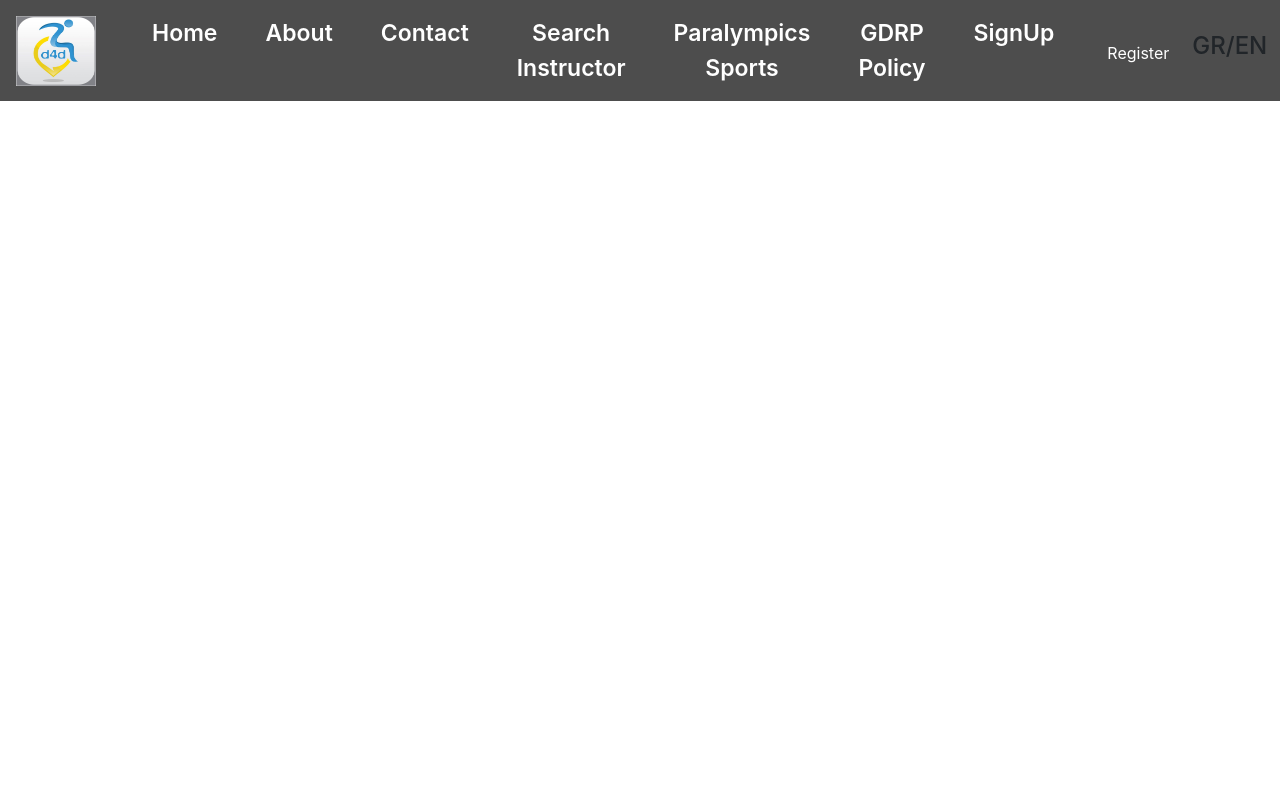
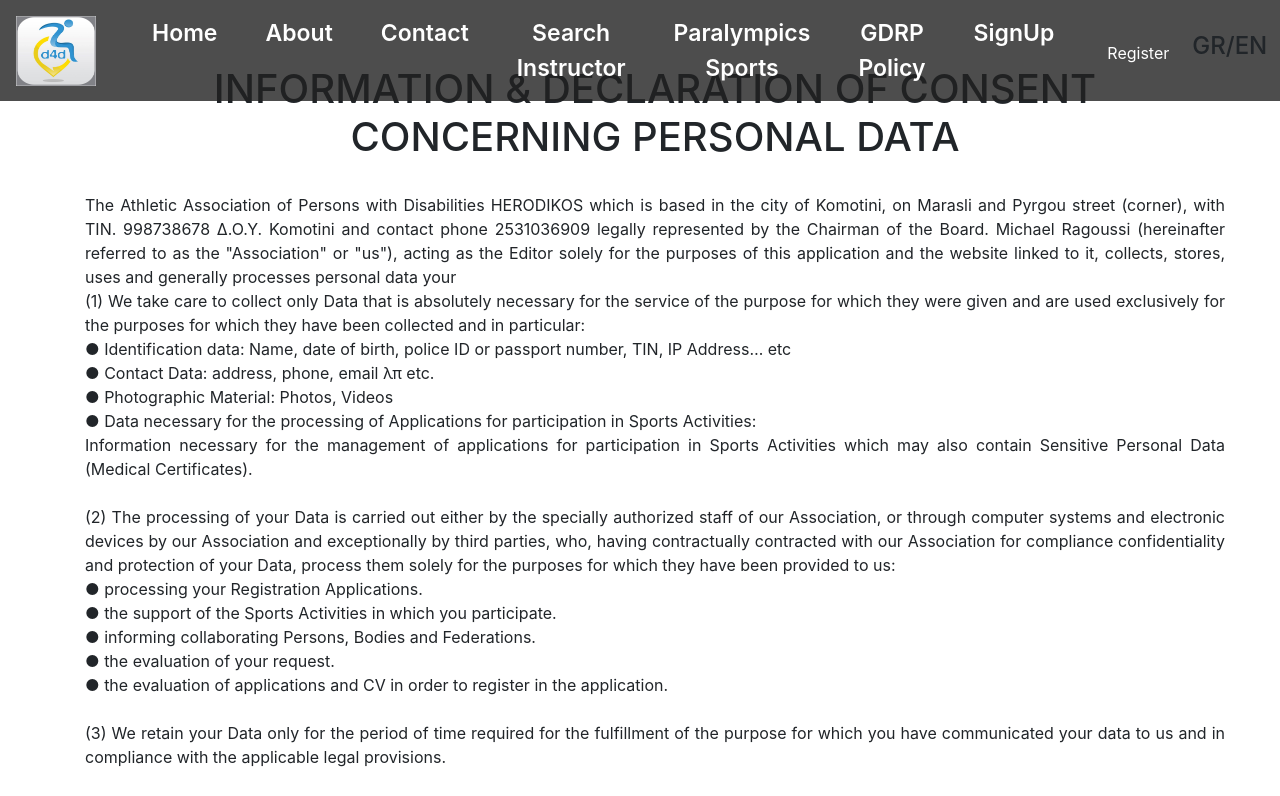
Before and after one commit to SocialHackersClass9/D4DApp, a React (Create React App) app in the folder frontend/: page /gdpr in a window 1280 px wide. Shown: the top 796 px of the page. Built offline with nearby package versions, Linux system fonts and the light colour scheme; no server answers.

Commit message:
gdpr implementation done

```diff
--- a/frontend/src/App.js
+++ b/frontend/src/App.js
@@ -16,7 +16,7 @@ import {
   Switch,
   Route,
 } from "react-router-dom";
-
+import GDPRPolicy from "./views/GDPRPolicy"
 
 import AppContext from './context';
 
@@ -45,7 +45,7 @@ function App() {
     localStorage.setItem('AppContext', JSON.stringify(ctx));
     setContext_(ctx)
   }
-  const context = Object.assign({}, context_, {setContext: setContext});
+  const context = Object.assign({}, context_, { setContext: setContext });
   return (
     <Router>
       <Navigation />
@@ -53,6 +53,10 @@ function App() {
       <main role="main">
         <Switch>
           <AppContext.Provider value={context}>
+
+            <Route exact path="/gdpr">
+              <GDPRPolicy />
+            </Route>
 
             <Route exact path="/ping">
               <Ping />
--- a/frontend/src/Components/GDPR.js
+++ b/frontend/src/Components/GDPR.js
@@ -1,7 +1,7 @@
 import React from 'react';
 import { render } from 'react-dom';
 import './style.css';
-import GDPR from 'react-gdpr-consent';
+import GDPR from 'react-gdpr-consent/dist/index';
 //import Toggle from './Toggle'
 
 export default class GDPRPolicy extends React.Component {
@@ -24,7 +24,7 @@ export default class GDPRPolicy extends React.Component {
         })
     }
     render() {
-        const config =
+        const config = [
 
             {
                 id: 'privacy',
@@ -33,14 +33,14 @@ export default class GDPRPolicy extends React.Component {
                 locked: false,
                 link: "/gdpr",
                 linkText: "Privacy & policy"
-        };
-
+            }
+        ]
         return (
 
             <div className="container">
 
-                <p>Privacy consent: {this.state.privacy ? 'checked' : 'unchecked'}</p>
-                <GDPR config={config} toggleHandler={this.toggleHandler} linkHanlder={this.linkHanlder} />;
+                <p></p>
+                <GDPR config={config} toggleHandler={this.toggleHandler} linkHanlder={this.linkHanlder} />
 
             </div>
         )
--- /dev/null
+++ b/frontend/src/views/GDPRPolicy.js
@@ -0,0 +1,55 @@
+import React from 'react';
+
+export default function GDPRPolicy() {
+    return (
+        <div className="container">
+            <div className="container-fluid">
+
+                <h1>INFORMATION & DECLARATION OF CONSENT <br></br>CONCERNING PERSONAL DATA</h1>
+                <br></br>
+                <p className="text-justify">
+
+                    The Athletic Association of Persons with Disabilities HERODIKOS which is based in the city of Komotini,
+                    on Marasli and Pyrgou street (corner), with TIN. 998738678 Δ.Ο.Υ. Komotini and contact phone 2531036909
+                    legally represented by the Chairman of the Board. Michael Ragoussi (hereinafter referred to as the
+                    "Association" or "us"), acting as the Editor solely for the purposes of this application and the website
+                    linked to it, collects, stores, uses and generally processes personal data your <br></br>
+                    (1) We take care to collect only Data that is absolutely necessary for the service of the purpose for which
+                    they were given and are used exclusively for the purposes for which they have been collected and
+                    in particular:<br></br>
+                    ● Identification data: Name, date of birth, police ID or passport number, TIN, IP Address… etc <br></br>
+                    ● Contact Data: address, phone, email λπ etc.<br></br>
+                    ● Photographic Material: Photos, Videos<br></br>
+                    ● Data necessary for the processing of Applications for participation in Sports Activities:<br></br>
+                    Information necessary for the management of applications for participation in Sports Activities
+                    which may also contain Sensitive Personal Data (Medical Certificates).<br></br><br></br>
+                    (2) The processing of your Data is carried out either by the specially authorized staff of our Association,
+                    or through computer systems and electronic devices by our Association and exceptionally by third parties, who,
+                    having contractually contracted with our Association for compliance confidentiality and protection of your Data,
+                    process them solely for the purposes for which they have been provided to us:<br></br>
+                    ● processing your Registration Applications.<br></br>
+                    ● the support of the Sports Activities in which you participate.<br></br>
+                    ● informing collaborating Persons, Bodies and Federations.<br></br>
+                    ● the evaluation of your request.<br></br>
+                    ● the evaluation of applications and CV in order to register in the application.<br></br><br></br>
+                    (3) We retain your Data only for the period of time required for the fulfillment of the purpose for which
+                    you have communicated your data to us and in compliance with the applicable legal provisions.<br></br><br></br>
+                    (4) The Association observes the necessary security measures for the protection of your personal data.<br></br><br></br>
+                    (5) Regarding your personal data, you have the following rights:<br></br><br></br>
+
+                    ● Right of access to your data: The right to know if your data is being processed, how and for what purpose.<br></br>
+                    ● Right to correct your data: The right to request correction of your personal data if it is inaccurate or incomplete.<br></br>
+                    ● Right to delete your data: The right to request the deletion or deletion of your personal data, under certain
+                    conditions and after the above mentioned decade.<br></br>
+                    ● Right to restrict the processing of your data: The right to request a restriction on the processing of your personal
+                    data when certain conditions are met.<br></br>
+                    ● Right to object to the processing of your data. The right to object to the processing of your personal data when certain conditions are met.<br></br>
+                    ● Right to the portability of your data: Your right to request that your data be sent to a third party (eg another company).<br></br><br></br>
+                    When you submit a request exercising any of the above rights, the Association must respond to you within one (1) month either by satisfying
+                    the right or by reasonably rejecting the request or explaining the reasons for the delay. In any case of delay, however, the Association
+                    must respond positively or negatively within 3 months of the request.
+</p>
+            </div>
+        </div >
+    )
+}
```
Lines whose indentation alone changed are shown as unchanged.
